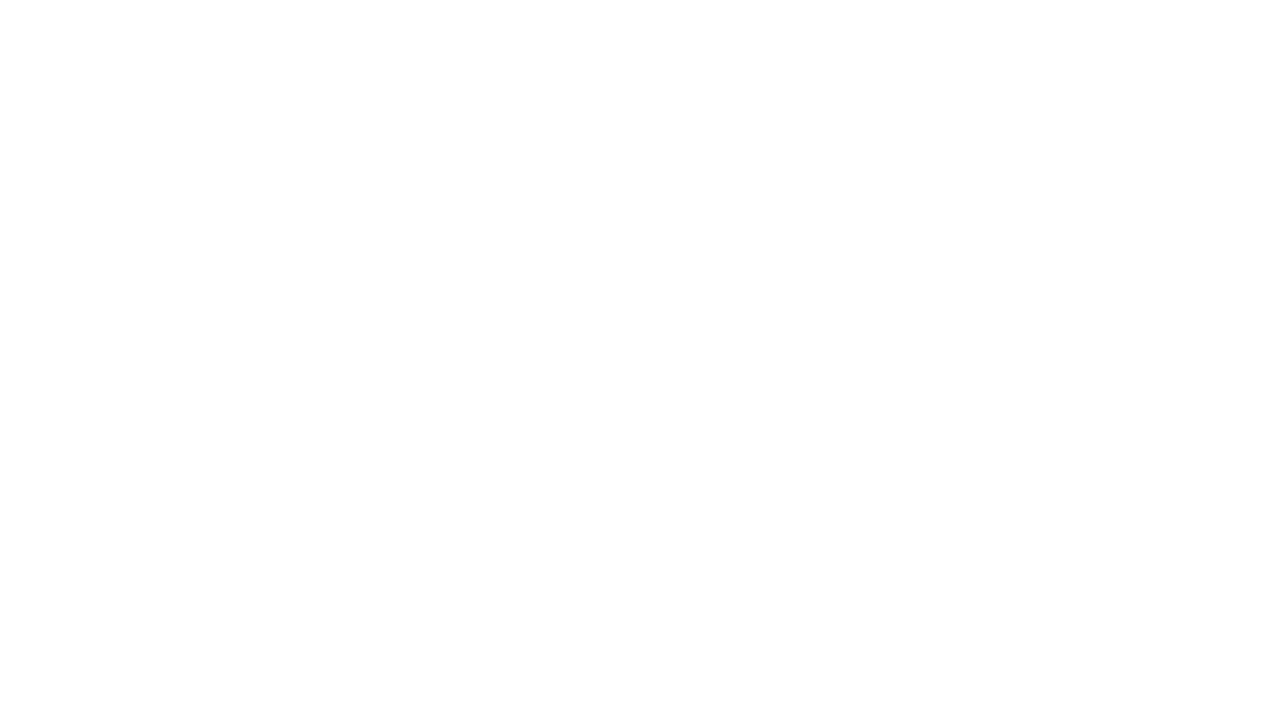
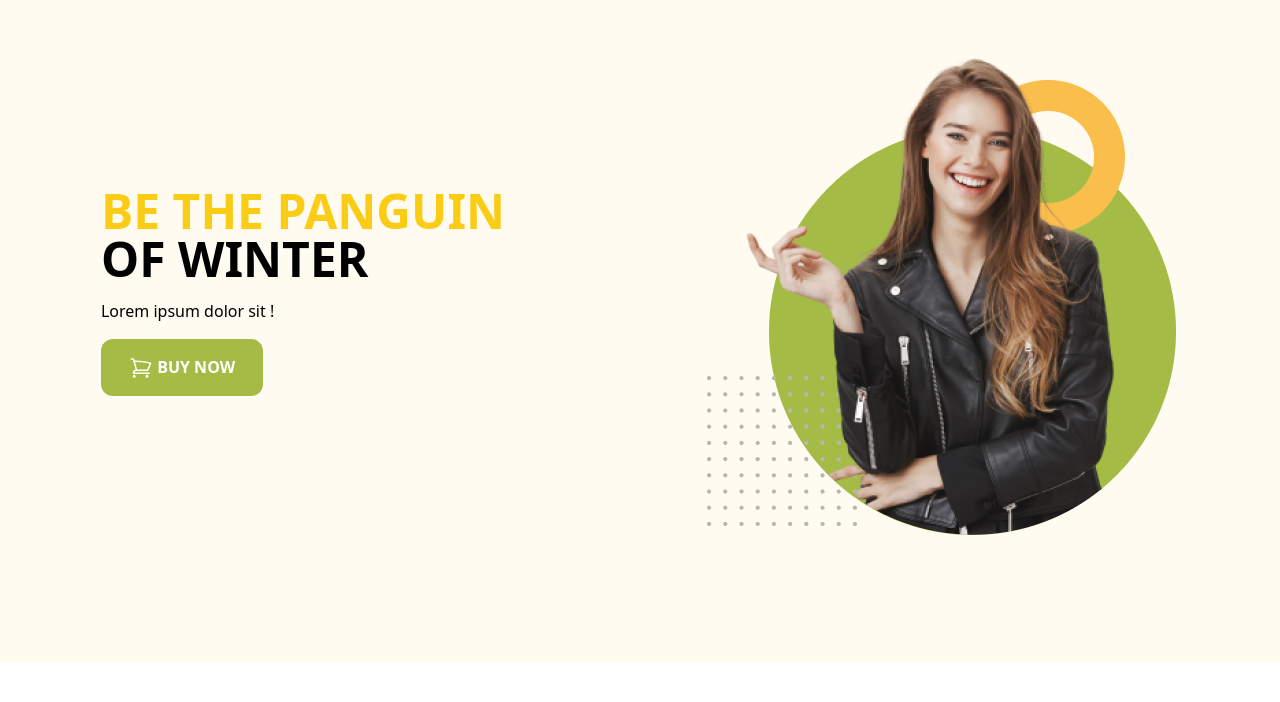
Before and after one commit to abedin-ashraf/penguin-fashion-tailwindcss, a plain HTML site: page index.html in a window 1280 px wide. Drawn offline with nearby package versions, Linux system fonts and the light colour scheme.

Commit message:
Added header

```diff
--- a/index.html
+++ b/index.html
@@ -6,10 +6,49 @@
     <meta http-equiv="X-UA-Compatible" content="IE=edge">
     <meta name="viewport" content="width=device-width, initial-scale=1.0">
     <title>Penguin Fashion</title>
+    <!-- Tailwind CSS Link  -->
+    <script src="https://cdn.tailwindcss.com"></script>
+    <script>
+        tailwind.config = {
+            theme: {
+                extend: {
+                    colors: {
+                        clifford: '#da373d',
+                        penguin: '#FFFBF0',
+                    }
+                }
+            }
+        }
+    </script>
 </head>
 
 <body>
+    <header class="bg-penguin pb-32 pt-12">
+        <section class="container mx-auto sm:flex items-center justify-around">
+            <div class="space-y-4">
+                <h1 class="text-2xl sm:text-5xl uppercase font-bold">
+                    <span class="text-yellow-400">be the panguin</span>
+                    <br>
+                    <span>of winter</span>
 
+                </h1>
+                <p>Lorem ipsum dolor sit !</p>
+                <button class="bg-[#A4BC46] py-4 px-7 text-white font-semibold rounded-xl"><svg
+                        xmlns="http://www.w3.org/2000/svg" fill="none" viewBox="0 0 24 24" stroke-width="1.5"
+                        stroke="currentColor" class="w-6 h-6 inline">
+                        <path stroke-linecap="round" stroke-linejoin="round"
+                            d="M2.25 3h1.386c.51 0 .955.343 1.087.835l.383 1.437M7.5 14.25a3 3 0 00-3 3h15.75m-12.75-3h11.218c1.121-2.3 2.1-4.684 2.924-7.138a60.114 60.114 0 00-16.536-1.84M7.5 14.25L5.106 5.272M6 20.25a.75.75 0 11-1.5 0 .75.75 0 011.5 0zm12.75 0a.75.75 0 11-1.5 0 .75.75 0 011.5 0z" />
+                    </svg>
+                    BUY NOW</button>
+            </div>
+            <div class="pt-4 sm:pt-0">
+                <img class="w-1/2 sm:w-full" src="images/model.png" alt="">
+            </div>
+        </section>
+    </header>
+    <main>
+
+    </main>
 </body>
 
 </html>
--- /dev/null
+++ b/tailwind.config.js
@@ -0,0 +1,8 @@
+/** @type {import('tailwindcss').Config} */
+module.exports = {
+    content: ["./src/**/*.{html,js}"],
+    theme: {
+        extend: {},
+    },
+    plugins: [],
+}
```
